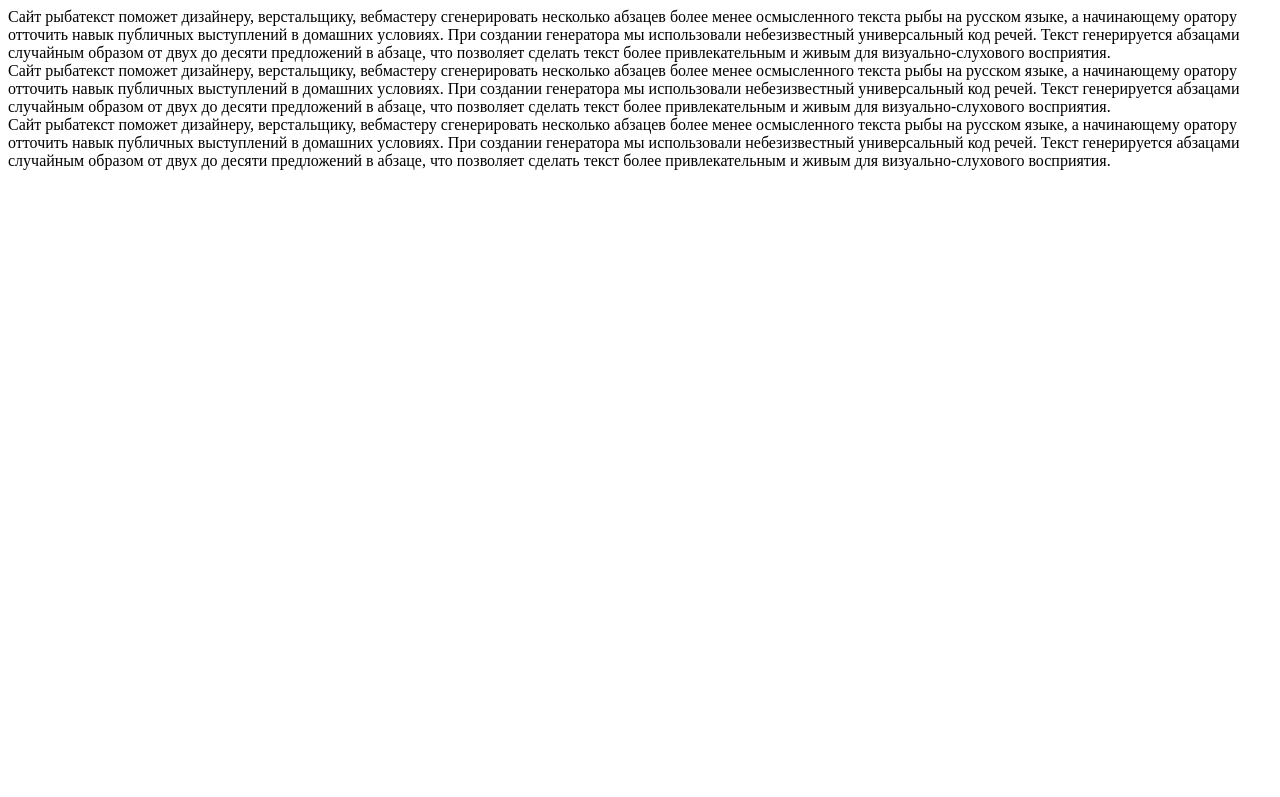
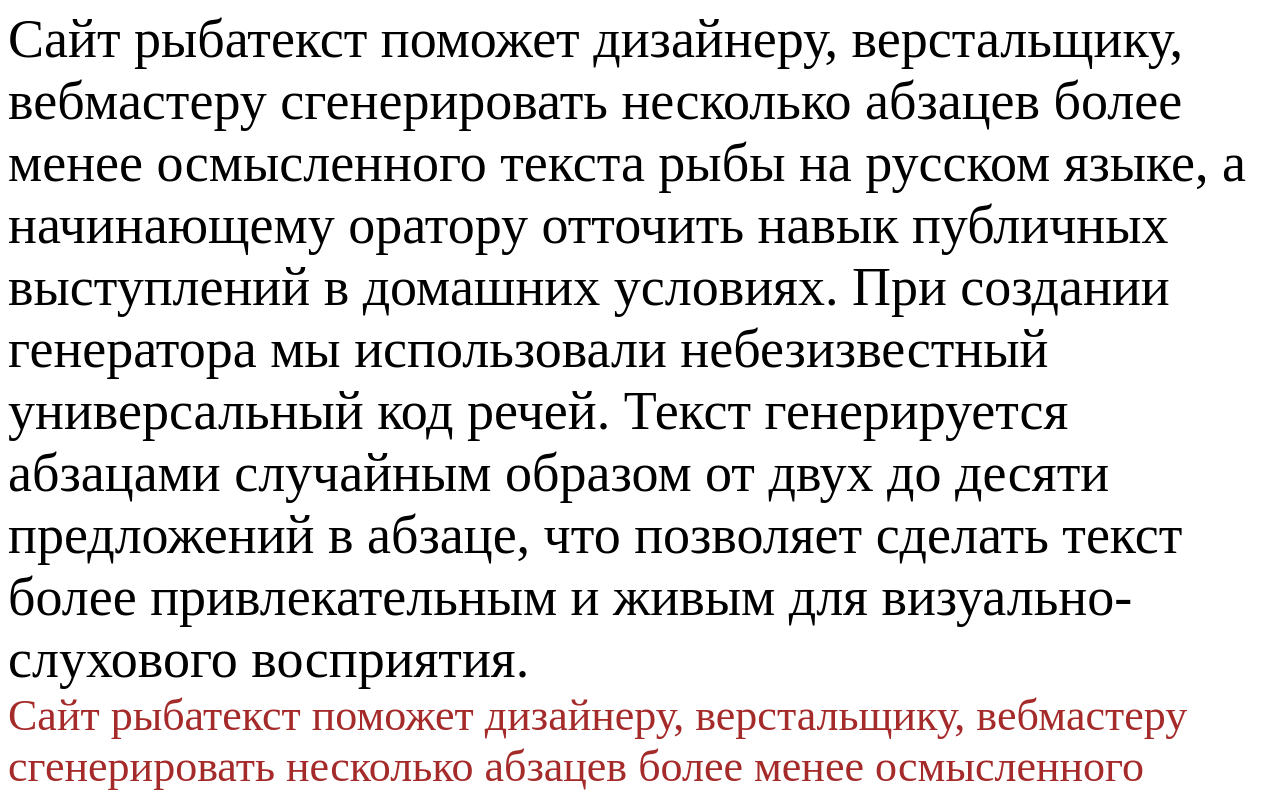
Before and after one commit to Rodgare/Rodgar.github.io, a plain HTML site: page index.html in a window 1280 px wide. Shown: the top 797 px of the page. Drawn offline with Linux system fonts and the light colour scheme.

Commit message:
Update index.html

```diff
--- a/index.html
+++ b/index.html
@@ -4,7 +4,7 @@
     <meta charset="UTF-8">
     <meta name="viewport" content="width=device-width, initial-scale=1.0">
     <title>Document</title>
-    <link rel="stylesheet" href="Untitled-11.css">
+    <link rel="stylesheet" href="style.css">
 </head>
 <body>
     <section class="first">Сайт рыбатекст поможет дизайнеру, верстальщику, вебмастеру сгенерировать несколько абзацев более менее осмысленного текста рыбы на русском языке, а начинающему оратору отточить навык публичных выступлений в домашних условиях. При создании генератора мы использовали небезизвестный универсальный код речей. Текст генерируется абзацами случайным образом от двух до десяти предложений в абзаце, что позволяет сделать текст более привлекательным и живым для визуально-слухового восприятия.
```
